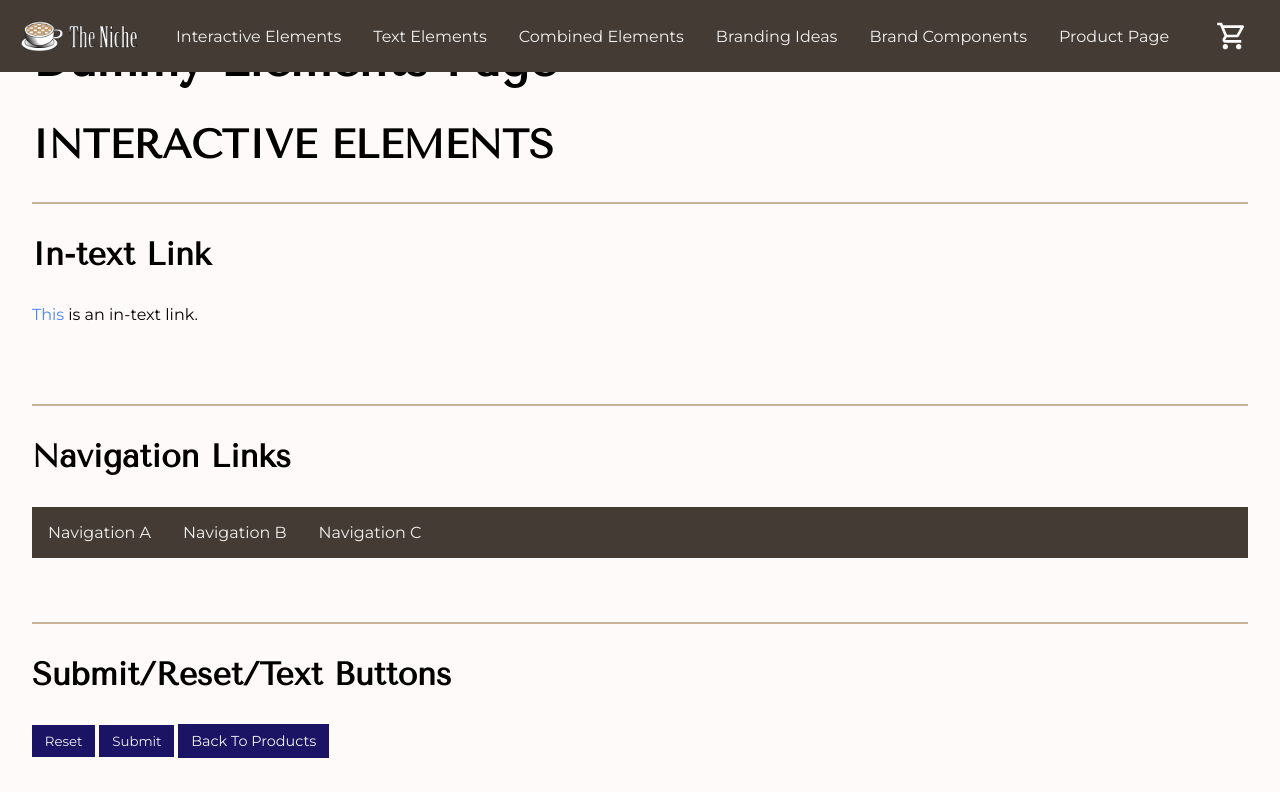
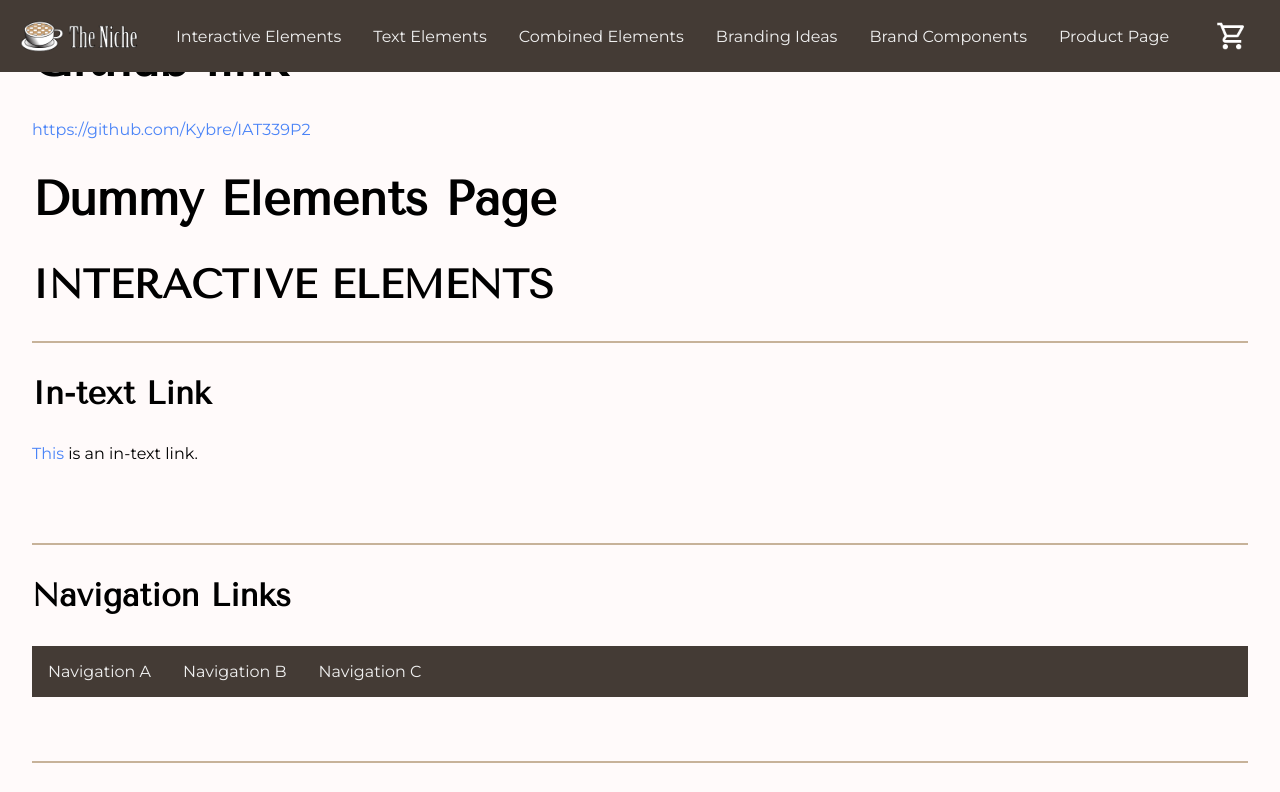
Before and after one commit to Kybre/IAT339P2, a plain HTML site: page elements.html in a window 1280 px wide. Shown: the top 792 px of the page. Drawn offline with nearby package versions, Linux system fonts and the light colour scheme.

Commit message:
adding the github link
Adding the github link

```diff
--- a/elements.html
+++ b/elements.html
@@ -31,6 +31,12 @@
             <a class="nav-cart" href="checkout.html"><img src="./img/cart.png" alt="Cart Icon"></a>
         </nav>
     </header>
+
+	<div class="content">
+	  <h1>Github link</h1>
+	  <a class="text-link" href="https://github.com/Kybre/IAT339P2">https://github.com/Kybre/IAT339P2</a>
+	</div>
+
     <div class="content">
         <h1>Dummy Elements Page</h1>
         <section id="interactive-elements">
```
Also changed, not shown: 1 other file.
